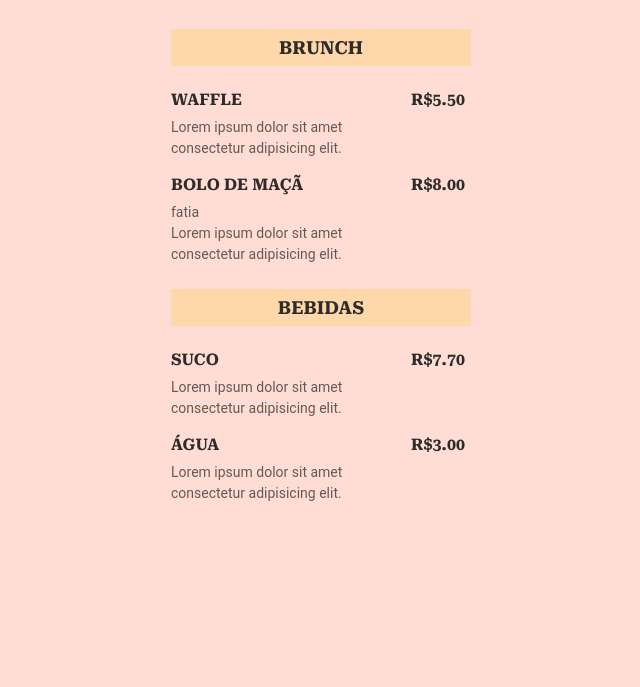
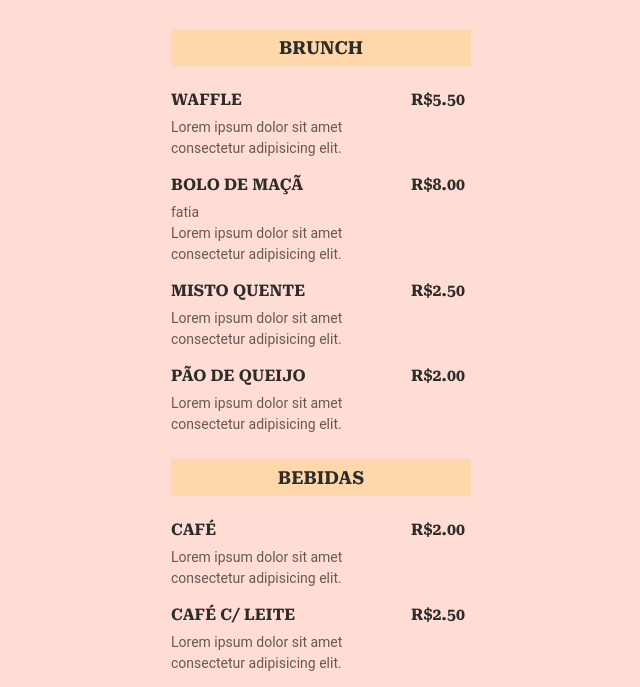
Before and after one commit to CyberBot63/maratona_explorer_3, a plain HTML site: page index.html in a window 1280 px wide. Shown: the part 104-791 px from the top of the page, without its empty margins (319-959 px from the left). Drawn offline with Linux system fonts and the light colour scheme.

Commit message:
Atualização do cardápio

```diff
--- a/index.html
+++ b/index.html
@@ -53,10 +53,70 @@
 
         </li>
       </ul>
+
+      <ul>
+        <li>
+          <div class="details">
+            <h3>misto quente</h3>
+            <p class="description">
+              Lorem ipsum dolor sit amet consectetur adipisicing elit.
+            </p>
+          </div>
+
+          <strong class="price">
+            R$2.50
+          </strong>
+
+        </li>
+
+        <li>
+          <div class="details">
+            <h3>pão de queijo</h3>
+            <p class="description">
+              Lorem ipsum dolor sit amet consectetur adipisicing elit.
+            </p>
+          </div>
+
+          <strong class="price">
+            R$2.00
+          </strong>
+
+        </li>
+      </ul>
     </section>
 
     <section>
       <h2>Bebidas</h2>
+
+      <ul>
+        <li>
+          <div class="details">
+            <h3>café</h3>
+            <p class="description">
+              Lorem ipsum dolor sit amet consectetur adipisicing elit.
+            </p>
+          </div>
+
+          <strong class="price">
+            R$2.00
+          </strong>
+
+        </li>
+
+        <li>
+          <div class="details">
+            <h3>café c/ leite</h3>
+            <p class="description">
+              Lorem ipsum dolor sit amet consectetur adipisicing elit.
+            </p>
+          </div>
+
+          <strong class="price">
+            R$2.50
+          </strong>
+
+        </li>
+      </ul>
 
       <ul>
         <li>
@@ -82,7 +142,7 @@
           </div>
 
           <strong class="price">
-            R$3.00
+            R$1.50
           </strong>
 
         </li>
```
